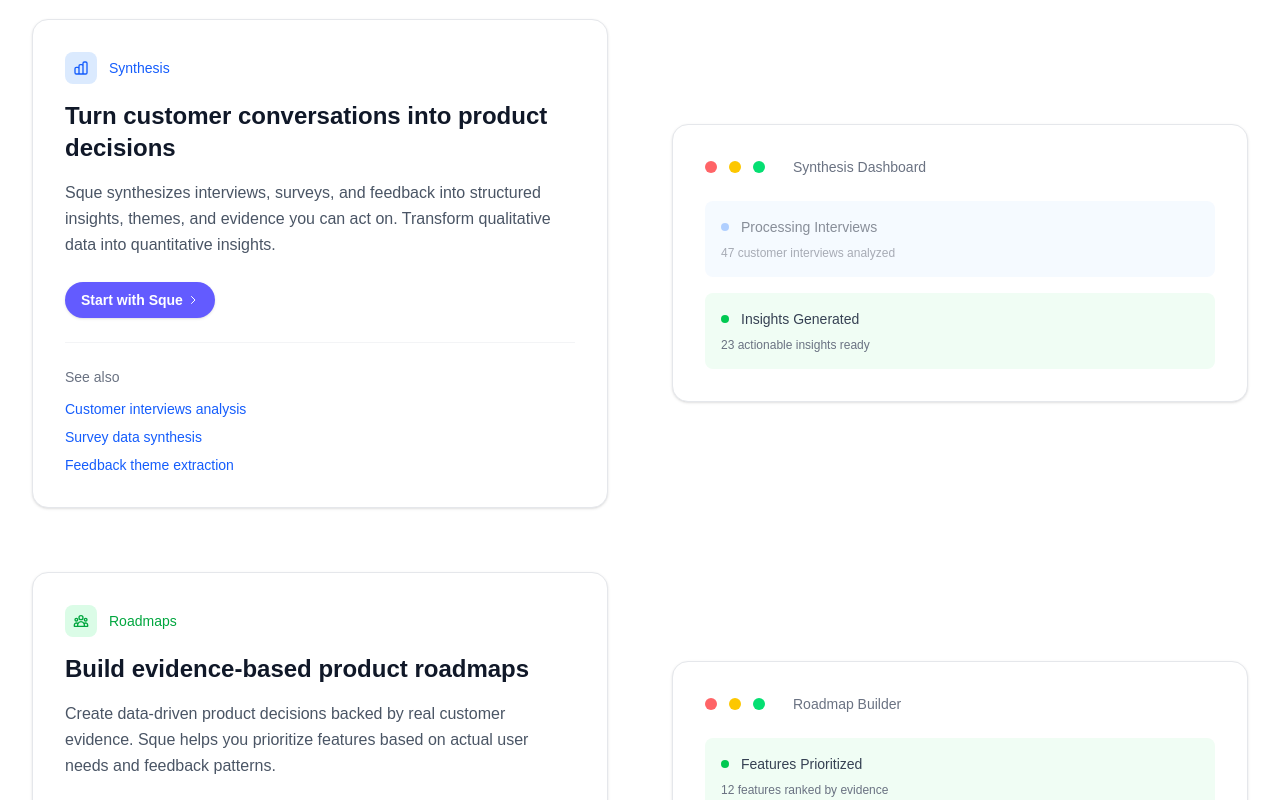
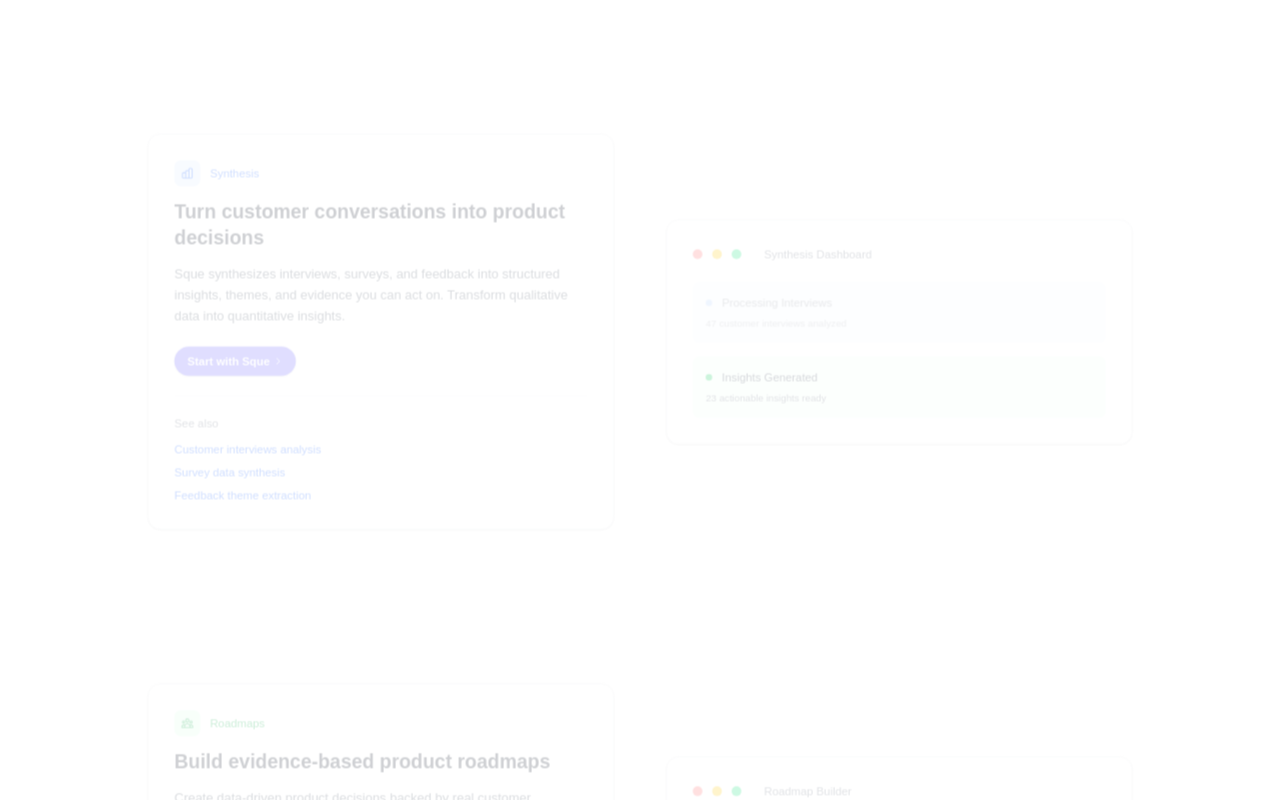
Before and after one commit to mwafrika/stripe-design-clone, a Next.js app: page / in a window 1280 px wide. Shown: the part 1380-2180 px from the top of the page. Built offline with nearby package versions, Linux system fonts and the light colour scheme.

Commit message:
Adjust scrolling to switch cards

```diff
--- a/app/components/Features.tsx
+++ b/app/components/Features.tsx
@@ -1,17 +1,92 @@
-import React from "react";
+"use client";
+
+import React, { useState, useEffect } from "react";
 import FeatureCard from "./FeatureCard";
 import DashboardVisual from "./DashboardVisual";
 import { features } from "../constants/features";
 
 const Features: React.FC = () => {
+  const [currentFeatureIndex, setCurrentFeatureIndex] = useState(0);
+
+  useEffect(() => {
+    const handleScroll = () => {
+      const featuresSection = document.getElementById("features-section");
+      if (!featuresSection) return;
+
+      const rect = featuresSection.getBoundingClientRect();
+      const windowHeight = window.innerHeight;
+
+      if (rect.top > windowHeight || rect.bottom < 0) return;
+
+      const sectionHeight = rect.height;
+      const scrollProgress = Math.max(
+        0,
+        Math.min(1, (windowHeight * 0.5 - rect.top) / sectionHeight)
+      );
+
+      const featureProgress = scrollProgress * features.length;
+      const newIndex = Math.min(
+        features.length - 1,
+        Math.max(0, Math.floor(featureProgress))
+      );
+
+      setCurrentFeatureIndex(newIndex);
+    };
+
+    let ticking = false;
+    const throttledHandleScroll = () => {
+      if (!ticking) {
+        requestAnimationFrame(() => {
+          handleScroll();
+          ticking = false;
+        });
+        ticking = true;
+      }
+    };
+
+    window.addEventListener("scroll", throttledHandleScroll, { passive: true });
+    handleScroll();
+
+    return () => {
+      window.removeEventListener("scroll", throttledHandleScroll);
+    };
+  }, []);
+
   return (
     <>
-      <section className="py-24 bg-white" aria-labelledby="features-heading">
+      <section
+        id="features-section"
+        className="py-24 bg-white"
+        aria-labelledby="features-heading"
+      >
         <div className="mx-auto max-w-7xl px-6 lg:px-8">
           <div className="space-y-16">
-            {features.map((feature) => (
+            {features.map((feature, index) => {
+              const isActive = index === currentFeatureIndex;
+              const isPrevious = index === currentFeatureIndex - 1;
+              const isNext = index === currentFeatureIndex + 1;
+
+              return (
+                <div
+                  key={feature.id}
+                  className={`transition-all duration-1000 ease-in-out transform ${
+                    isActive
+                      ? "opacity-100 scale-100 translate-y-0"
+                      : isPrevious || isNext
+                      ? "opacity-60 scale-95 translate-y-4"
+                      : "opacity-20 scale-90 translate-y-8"
+                  }`}
+                  style={{
+                    transform: isActive
+                      ? "translateY(0) scale(1)"
+                      : isPrevious
+                      ? "translateY(20px) scale(0.95)"
+                      : isNext
+                      ? "translateY(-20px) scale(0.95)"
+                      : "translateY(40px) scale(0.9)",
+                  }}
+                >
                   <FeatureCard
-                key={feature.id}
                     icon={feature.icon}
                     iconColor={feature.iconColor}
                     category={feature.category}
@@ -26,7 +101,9 @@
                       />
                     }
                   />
-            ))}
+                </div>
+              );
+            })}
           </div>
         </div>
       </section>
```
Also changed, not shown: 1 other file (tests, documents, lock files or other folders). Lines whose indentation alone changed are shown as unchanged.
